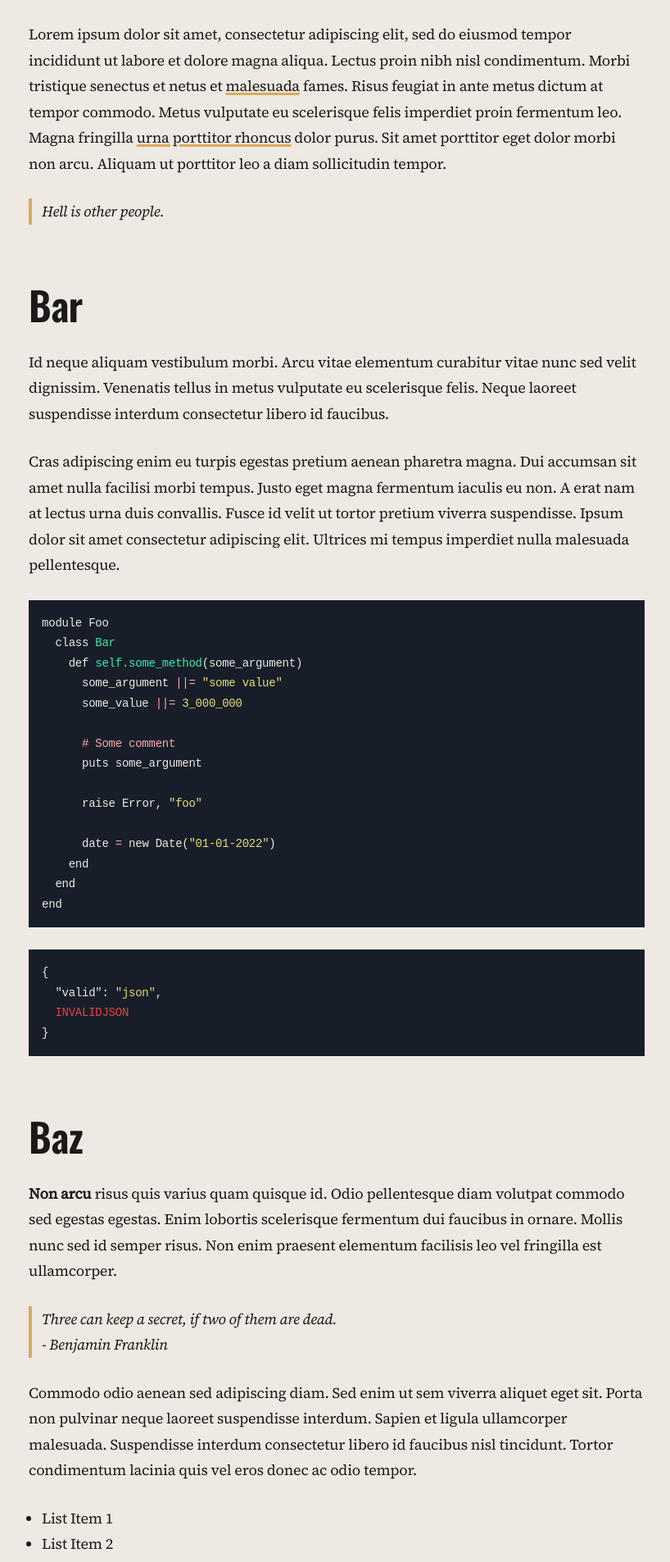
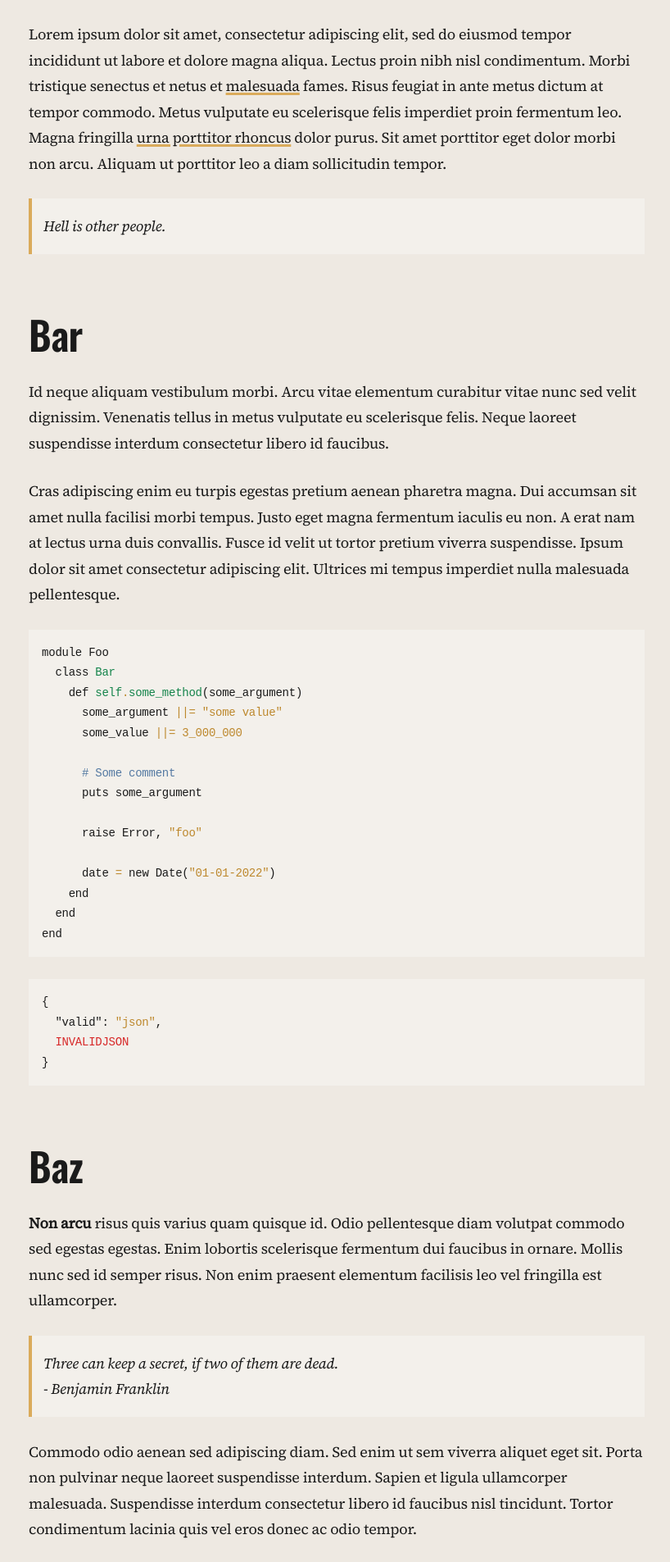
Before and after one commit to nickarora/nickarora.github.io, a Jekyll site: the page built from _app/_posts/2023-05-13-test-post.md, in a window 1280 px wide. Shown: the part 530-2435 px from the top of the page at 82% size, without its empty margins (229-1047 px from the left). Built offline with Jekyll 4.4.1, drawn with Linux system fonts in a browser that asks for light colours.

Commit message:
Light and dark mode colors

```diff
--- a/_app/_sass/colors.scss
+++ b/_app/_sass/colors.scss
@@ -3,17 +3,39 @@
   --clr-foreground: #1a1a1a;
   --clr-background: #eee9e2;
   --clr-primary: #e4d3b5;
+  --clr-secondary: #f3f0eb;
   --clr-accent: #daab5b;
 
   /* code highlighting */
-  --clr-code-background: #171e29;
+  --clr-code-background: #f3f0eb;
+  --clr-code-error: #d72828;
+  --clr-code-background-error: transparent;
+  --clr-code-comment: #5479a2;
+  --clr-code-constant: #1a1a1a;
+  --clr-code-literal: #bd882d;
+  --clr-code-name: #1a1a1a;
+  --clr-code-operator: #bd882d;
+  --clr-code-date: #bd882d;
+  --clr-code-other: #15844b;
+}
+
+:root:has(.darkmode) {
+  /* palette */
+  --clr-foreground: #eee9e2;
+  --clr-background: #171e29;
+  --clr-primary: #39506f;
+  --clr-secondary: #212c3d;
+  --clr-accent: #eca52d;
+
+  /* code highlighting */
+  --clr-code-background: #212c3d;
   --clr-code-error: #e74343;
   --clr-code-background-error: transparent;
   --clr-code-comment: #ffa8a8;
   --clr-code-constant: #eee9e2;
   --clr-code-literal: #e6db74;
   --clr-code-name: #eee9e2;
-  --clr-code-operator: #ffa8a8;
+  --clr-code-operator: #e6db74;
   --clr-code-date: #e6db74;
   --clr-code-other: #3aeaac;
 }
--- a/_app/_sass/layout.scss
+++ b/_app/_sass/layout.scss
@@ -131,7 +131,8 @@
 
   blockquote {
     box-shadow: inset 4px 0 0 0 var(--clr-accent);
-    padding-left: 1rem;
+    background-color: var(--clr-secondary);
+    padding: 1em;
     font-style: italic;
   }
 
```
